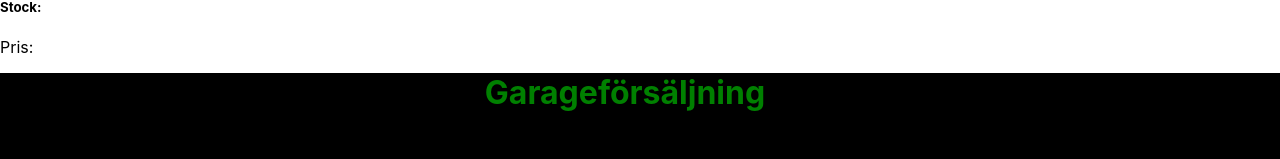
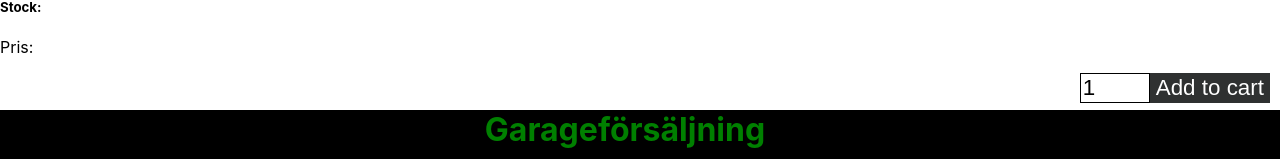
Before and after one commit to wiaxx/reactapp, a React (Create React App) app: page /product/1 in a window 1280 px wide. Shown: the part 165-324 px from the top of the page. Built offline with nearby package versions, Linux system fonts and the light colour scheme; no server answers; the HTML template or start-up script is replaced by a standard one.

Commit message:
other fixes

```diff
--- a/src/App.js
+++ b/src/App.js
@@ -7,7 +7,6 @@ import Product from "./pages/Product";
 import Home from "./pages/Home";
 import Checkout from "./pages/Checkout";
 import Footer from "./components/Footer";
-import CheckoutModal from "./components/CheckoutModal";
 
 function App() {
 	const [cartItems, setCartItems] = useState([]);
@@ -55,7 +54,6 @@ function App() {
 							cartItems={cartItems}
 							removeItem={removeItem}
 							resetCart={resetCart}
-							CheckoutModal={<CheckoutModal resetCart={resetCart} />}
 						/>
 					}
 				/>
--- a/src/components/CheckoutModal.js
+++ b/src/components/CheckoutModal.js
@@ -24,7 +24,7 @@ const CheckoutModal = ({ showModal, setShowModal, resetCart }) => {
 
 						<CheckoutModalFooter>
 							<Link to={`/`}>
-								<button resetCart={resetCart}> Close</button>
+								<button onClick={resetCart}> Close</button>
 							</Link>
 						</CheckoutModalFooter>
 					</CheckoutModalContent>
--- a/src/components/ProductCard.js
+++ b/src/components/ProductCard.js
@@ -6,6 +6,7 @@ import { motion } from 'framer-motion';
 
 const ProductCard = ({ product, addCartItem }) => {
     const [qty, setQty] = useState(1);
+
 
     const addItem = () => {
         const quantityOfItem = {
--- a/src/pages/Checkout.js
+++ b/src/pages/Checkout.js
@@ -2,14 +2,12 @@ import React, { useState } from "react";
 import { Link } from "react-router-dom";
 import CheckoutModal from "../components/CheckoutModal";
 
-const Checkout = ({ cartItems, resetCart, removeItem  }) => {
+const Checkout = ({ cartItems, resetCart, removeItem }) => {
 	let sum = 0;
 	const [showModal, setShowModal] = useState(false);
 	const openModal = () => {
 		setShowModal((prev) => !prev);
 	};
-
-
 
 	return (
 		<div>
@@ -92,7 +90,11 @@ const Checkout = ({ cartItems, resetCart, removeItem  }) => {
 			</div>
 			<button onClick={openModal}>Place Order</button>
 
-			<CheckoutModal showModal={showModal} setShowModal={setShowModal} />
+			<CheckoutModal
+				resetCart={resetCart}
+				showModal={showModal}
+				setShowModal={setShowModal}
+			/>
 		</div>
 	);
 };
--- a/src/pages/Product.js
+++ b/src/pages/Product.js
@@ -1,10 +1,21 @@
 import React from "react";
 import { useState, useEffect } from "react";
 import { useParams } from "react-router-dom";
+import styled from "styled-components";
 
 const Product = ({ addCartItem }) => {
 	const [product, setProduct] = useState({});
+	const [qty, setQty] = useState(1);
+
 	const params = useParams();
+
+	const addItem = () => {
+		const quantityOfItem = {
+			...product,
+			qty: Number(qty),
+		};
+		addCartItem(quantityOfItem);
+	};
 
 	const fetchData = async () => {
 		try {
@@ -32,9 +43,44 @@ const Product = ({ addCartItem }) => {
 			<p>{product.description}</p>
 			<h5>Stock: {product.storage} </h5>
 			<p>Pris: {product.price} </p>
-
+			<QuantityDiv>
+				<ChangeQty
+					type="number"
+					placeholder="1"
+					value={qty}
+					onChange={(e) => setQty(e.target.value)}
+					className="addQty"
+				/>
+				<AddButton onClick={addItem}>Add to cart</AddButton>
+			</QuantityDiv>
 		</div>
 	);
 };
 
+const AddButton = styled.button`
+	border: none;
+	background-color: rgb(47, 49, 49);
+	color: white;
+	font-size: 1.4rem;
+	&:hover,
+	&:focus {
+		background-color: white;
+		color: black;
+		border: 0.5px solid black;
+	}
+`;
+
+const QuantityDiv = styled.div`
+	display: flex;
+	justify-content: flex-end;
+	padding-left: 10px;
+	padding-right: 10px;
+	margin-bottom: 7px;
+`;
+
+const ChangeQty = styled.input`
+	border: 0.5px solid black;
+	font-size: 1.4rem;
+	width: 70px;
+`;
 export default Product;
```
